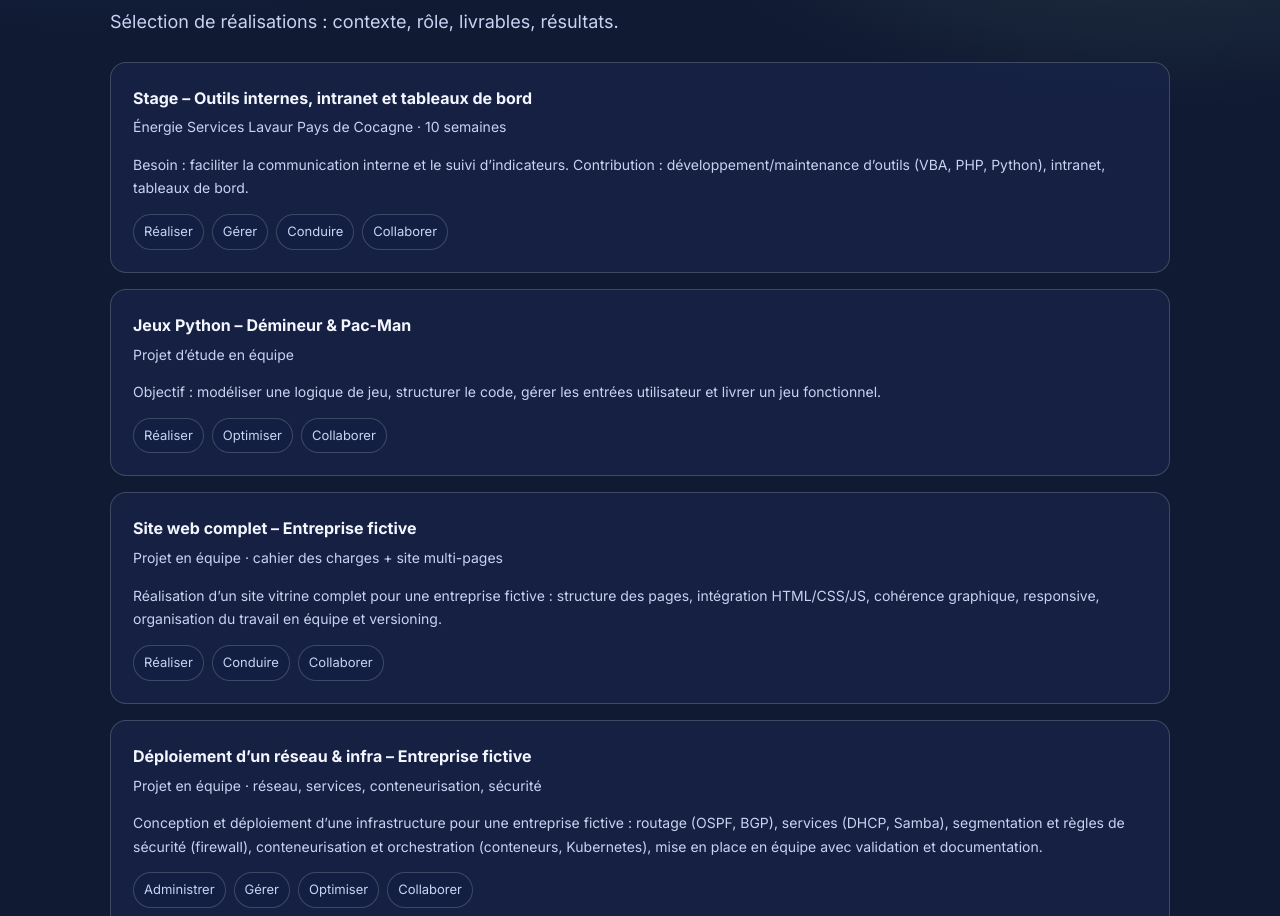
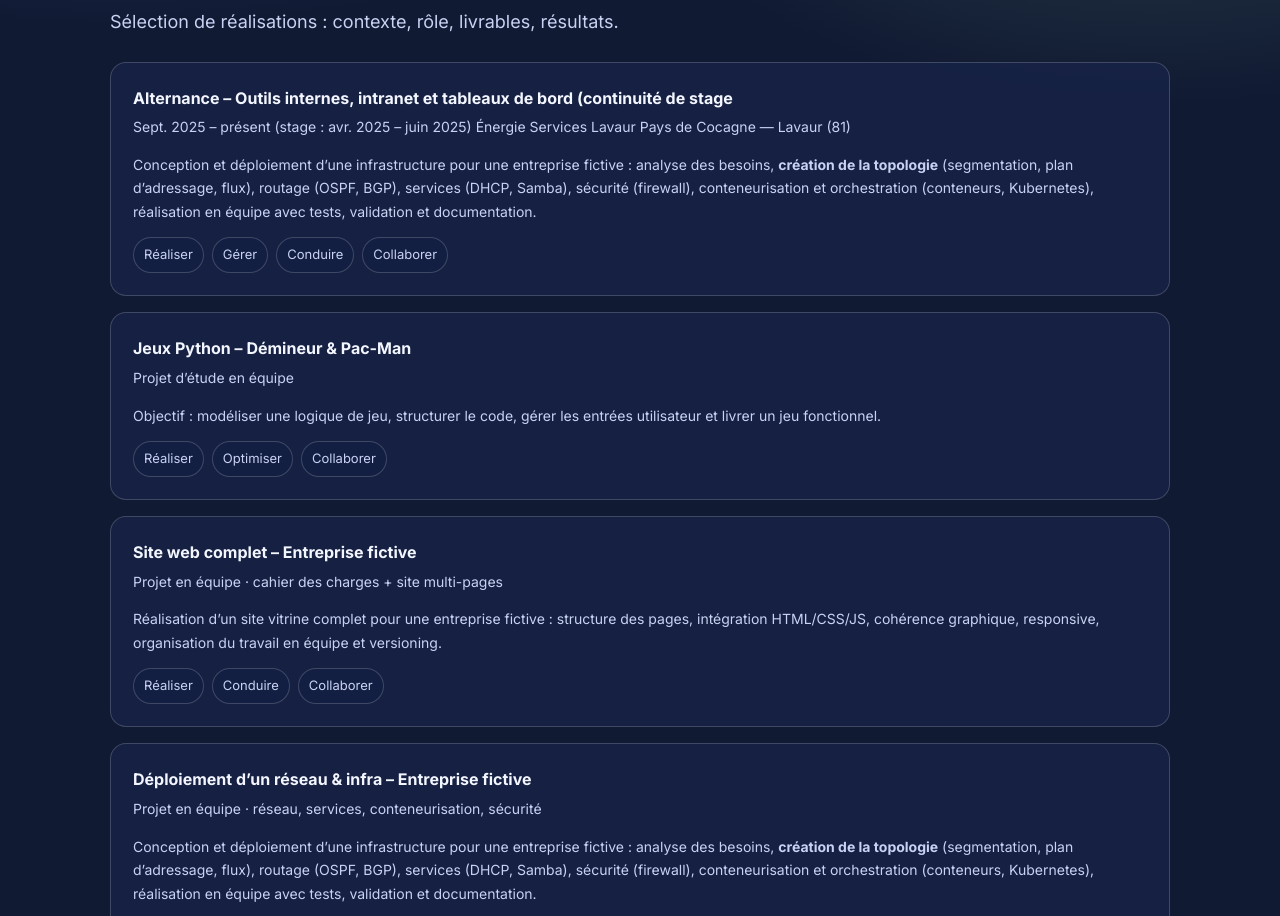
Before and after one commit to ClementRcht/portfolio, a plain HTML site: page projets.html in a window 1280 px wide. Shown: the part 193-1109 px from the top of the page. Drawn offline with Linux system fonts and the light colour scheme.

Commit message:
alternance

```diff
--- a/projets.html
+++ b/projets.html
@@ -49,11 +49,16 @@
         <div class="list">
 
           <article class="item" id="stage-energie-services">
-            <strong>Stage – Outils internes, intranet et tableaux de bord</strong>
-            <div class="meta">Énergie Services Lavaur Pays de Cocagne · 10 semaines</div>
+            <strong>Alternance – Outils internes, intranet et tableaux de bord (continuité de stage</strong>
+            <div class="meta">Sept. 2025 – présent (stage : avr. 2025 – juin 2025)
+              Énergie Services Lavaur Pays de Cocagne — Lavaur (81)
+            </div>
             <p class="hint">
-              Besoin : faciliter la communication interne et le suivi d’indicateurs.
-              Contribution : développement/maintenance d’outils (VBA, PHP, Python), intranet, tableaux de bord.
+              Conception et déploiement d’une infrastructure pour une entreprise fictive :
+              analyse des besoins, <strong>création de la topologie</strong> (segmentation, plan d’adressage, flux),
+              routage (OSPF, BGP), services (DHCP, Samba), sécurité (firewall),
+              conteneurisation et orchestration (conteneurs, Kubernetes),
+              réalisation en équipe avec tests, validation et documentation.
             </p>
             <div class="tags" aria-label="Compétences associées">
               <span class="tag"><a href="competences.html#realiser">Réaliser</a></span>
@@ -97,9 +102,10 @@
             <div class="meta">Projet en équipe · réseau, services, conteneurisation, sécurité</div>
             <p class="hint">
               Conception et déploiement d’une infrastructure pour une entreprise fictive :
-              routage (OSPF, BGP), services (DHCP, Samba), segmentation et règles de sécurité (firewall),
-              conteneurisation et orchestration (conteneurs, Kubernetes), mise en place en équipe
-              avec validation et documentation.
+              analyse des besoins, <strong>création de la topologie</strong> (segmentation, plan d’adressage, flux),
+              routage (OSPF, BGP), services (DHCP, Samba), sécurité (firewall),
+              conteneurisation et orchestration (conteneurs, Kubernetes),
+              réalisation en équipe avec tests, validation et documentation.
             </p>
             <div class="tags" aria-label="Compétences associées">
               <span class="tag"><a href="competences.html#administrer">Administrer</a></span>
```
